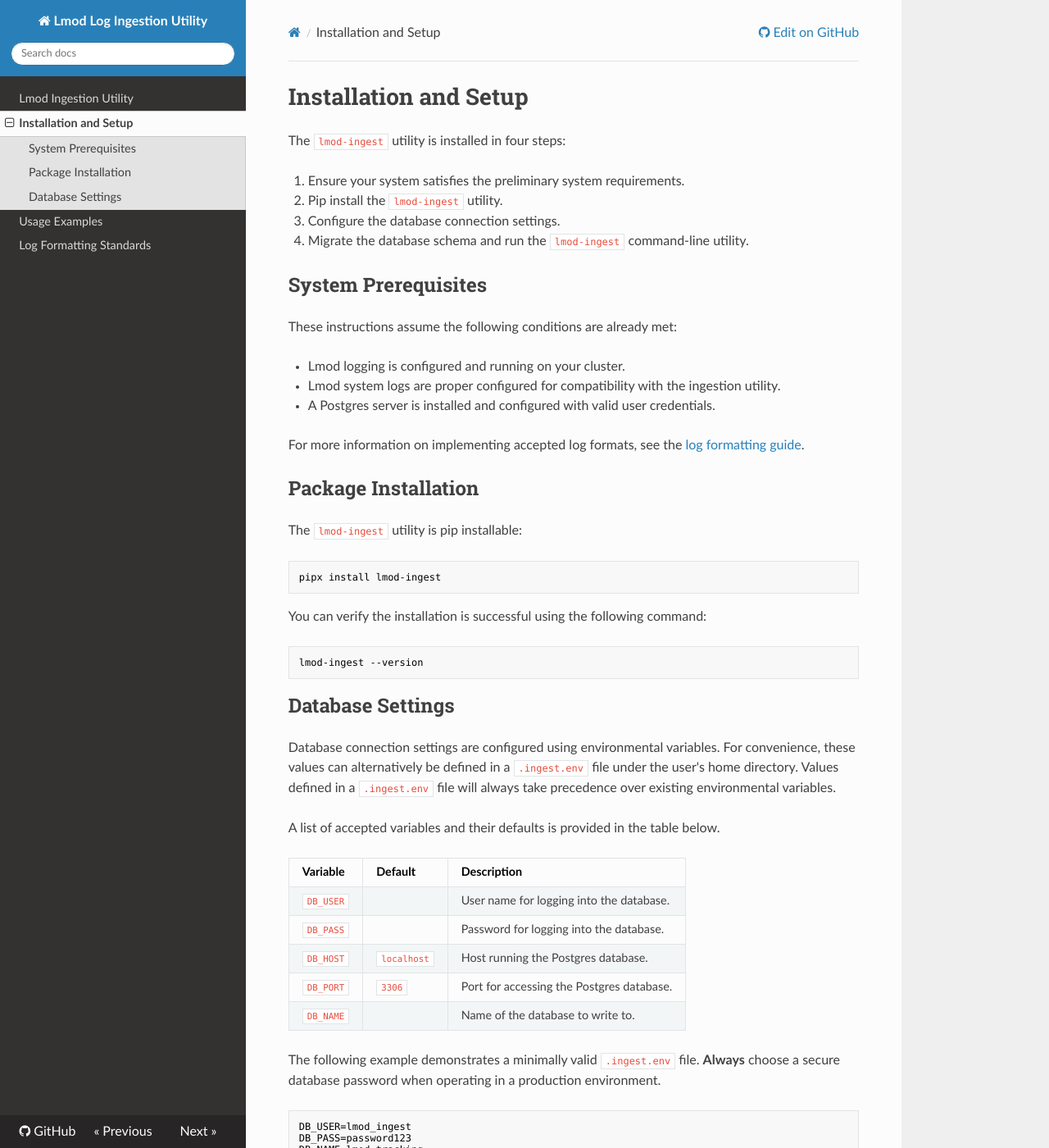
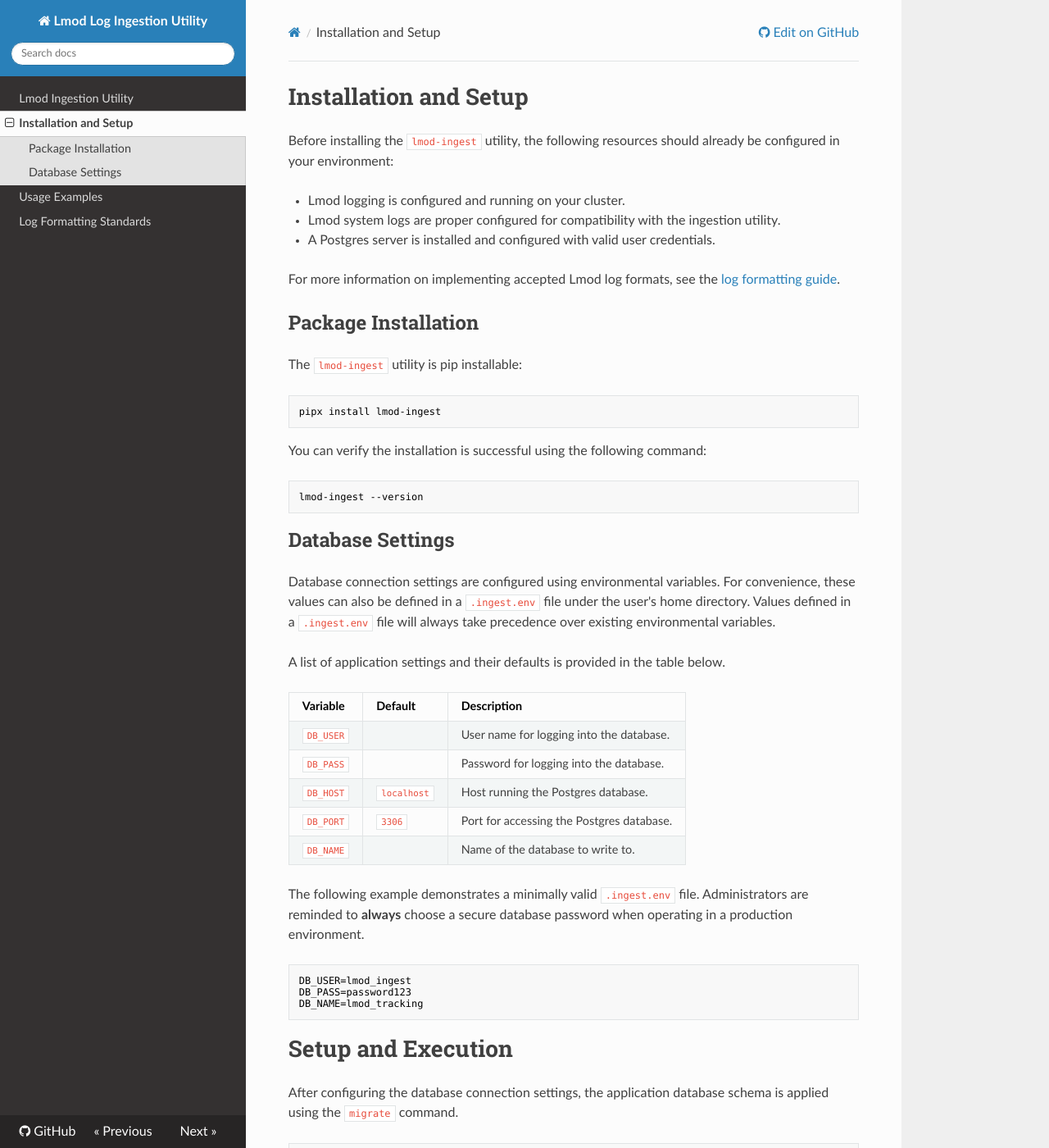
Before and after one commit to pitt-crc/lmod_tracking, an MkDocs documentation site: the page built from docs/installation.md, in a window 1280 px wide and 1400 px high. Shown: the whole window at 82% size. Built offline with MkDocs 1.6.1, drawn with Linux system fonts in a browser that asks for light colours; nearby versions of some CDN libraries.

Commit message:
Minor editing pass

````diff
--- a/docs/installation.md
+++ b/docs/installation.md
@@ -1,21 +1,12 @@
 # Installation and Setup
 
-The `lmod-ingest` utility is installed in four steps:
-
-1. Ensure your system satisfies the preliminary system requirements.
-2. Pip install the `lmod-ingest` utility.
-3. Configure the database connection settings.
-4. Migrate the database schema and run the `lmod-ingest` command-line utility.
-
-## System Prerequisites
-
-These instructions assume the following conditions are already met:
+Before installing the `lmod-ingest` utility, the following resources should already be configured in your environment:
 
 - Lmod logging is configured and running on your cluster.
 - Lmod system logs are proper configured for compatibility with the ingestion utility.
 - A Postgres server is installed and configured with valid user credentials.
 
-For more information on implementing accepted log formats, see the [log formatting guide](log_formatting.md).
+For more information on implementing accepted Lmod log formats, see the [log formatting guide](log_formatting.md).
 
 ## Package Installation
 
@@ -34,10 +25,10 @@
 ## Database Settings
 
 Database connection settings are configured using environmental variables.
-For convenience, these values can alternatively be defined in a `.ingest.env` file under the user's home directory.
+For convenience, these values can also be defined in a `.ingest.env` file under the user's home directory.
 Values defined in a `.ingest.env` file will always take precedence over existing environmental variables.
 
-A list of accepted variables and their defaults is provided in the table below.
+A list of application settings and their defaults is provided in the table below.
 
 | Variable  | Default     | Description                               |
 |-----------|-------------|-------------------------------------------|
@@ -48,7 +39,7 @@
 | `DB_NAME` |             | Name of the database to write to.         |
 
 The following example demonstrates a minimally valid `.ingest.env` file.
-**Always** choose a secure database password when operating in a production environment.
+Administrators are reminded to **always** choose a secure database password when operating in a production environment.
 
 ```bash
 DB_USER=lmod_ingest
````
Also changed, not shown: docs/log_formatting.md (+10 -10 lines), docs/usage.md (+0 -1 lines).
